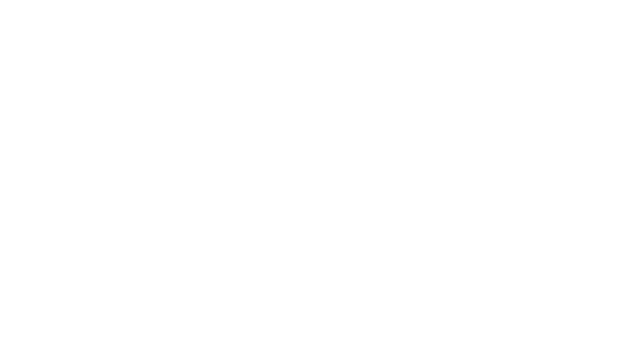
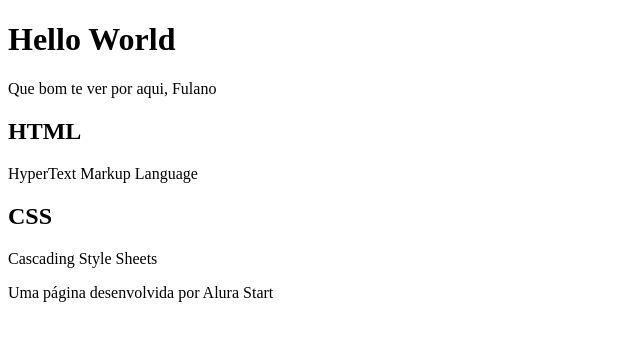
Before and after one commit to M5ST4RD/MUSTARDWORLD, a plain HTML site: page index.html in a window 1280 px wide. Shown: the whole page, without its empty margins (0-640 px from the left). Drawn offline with Linux system fonts and the light colour scheme.

Commit message:
Update index.html

```diff
--- a/index.html
+++ b/index.html
@@ -6,6 +6,20 @@
     <title>Hello World</title>
 </head>
 <body>
+    <header>
+<h1>Hello World</h1>
+<p>Que bom te ver por aqui, Fulano</p>
+    </header>
+    <section>
+        <h2>HTML</h2>
+        <P> HyperText Markup Language</P>
+        <h2>CSS</h2>
+<p>Cascading Style Sheets</p>
+    </section>
 
+    <footer>
+<p>Uma página desenvolvida por Alura Start</p>
+
+    </footer>
 </body>
 </html>
```
